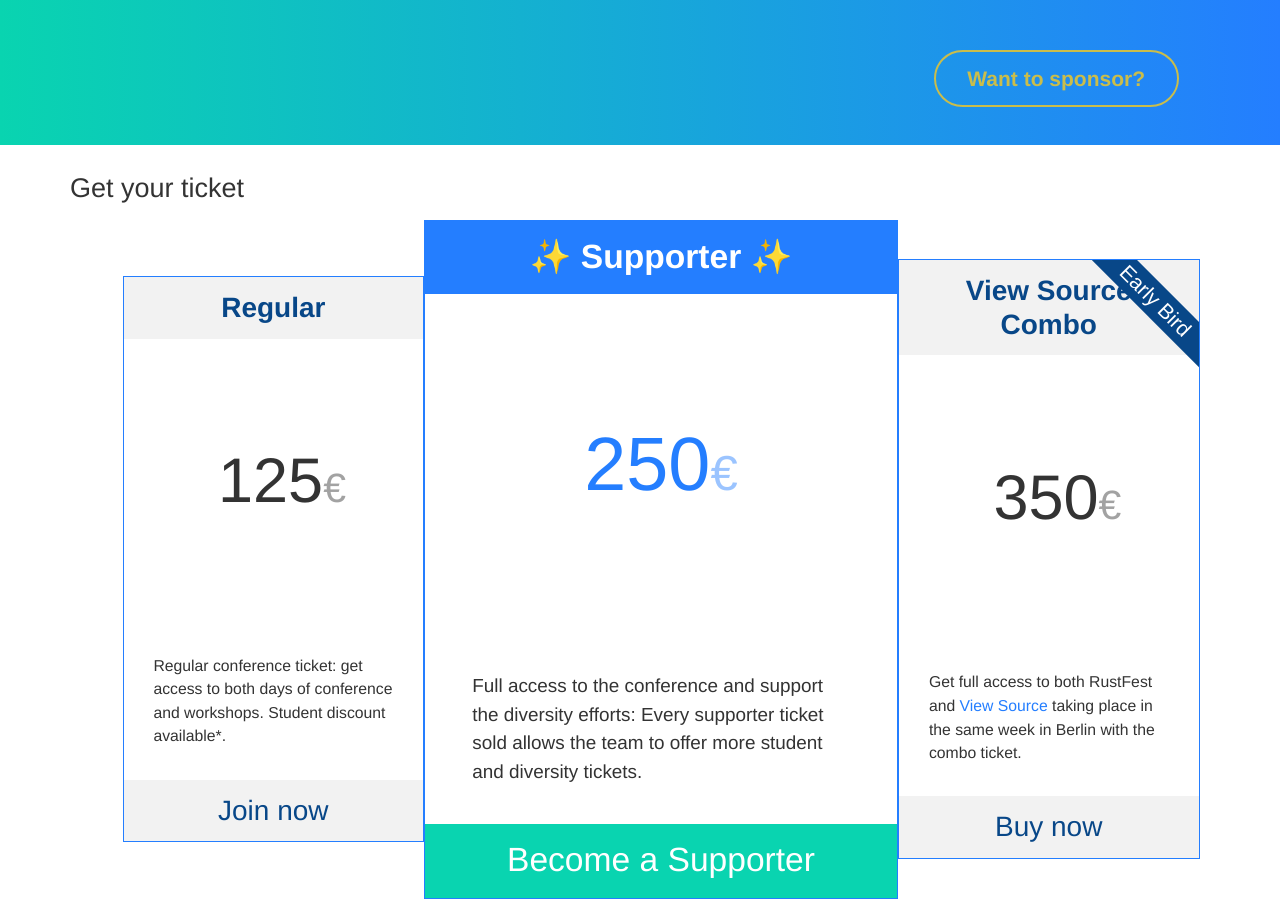
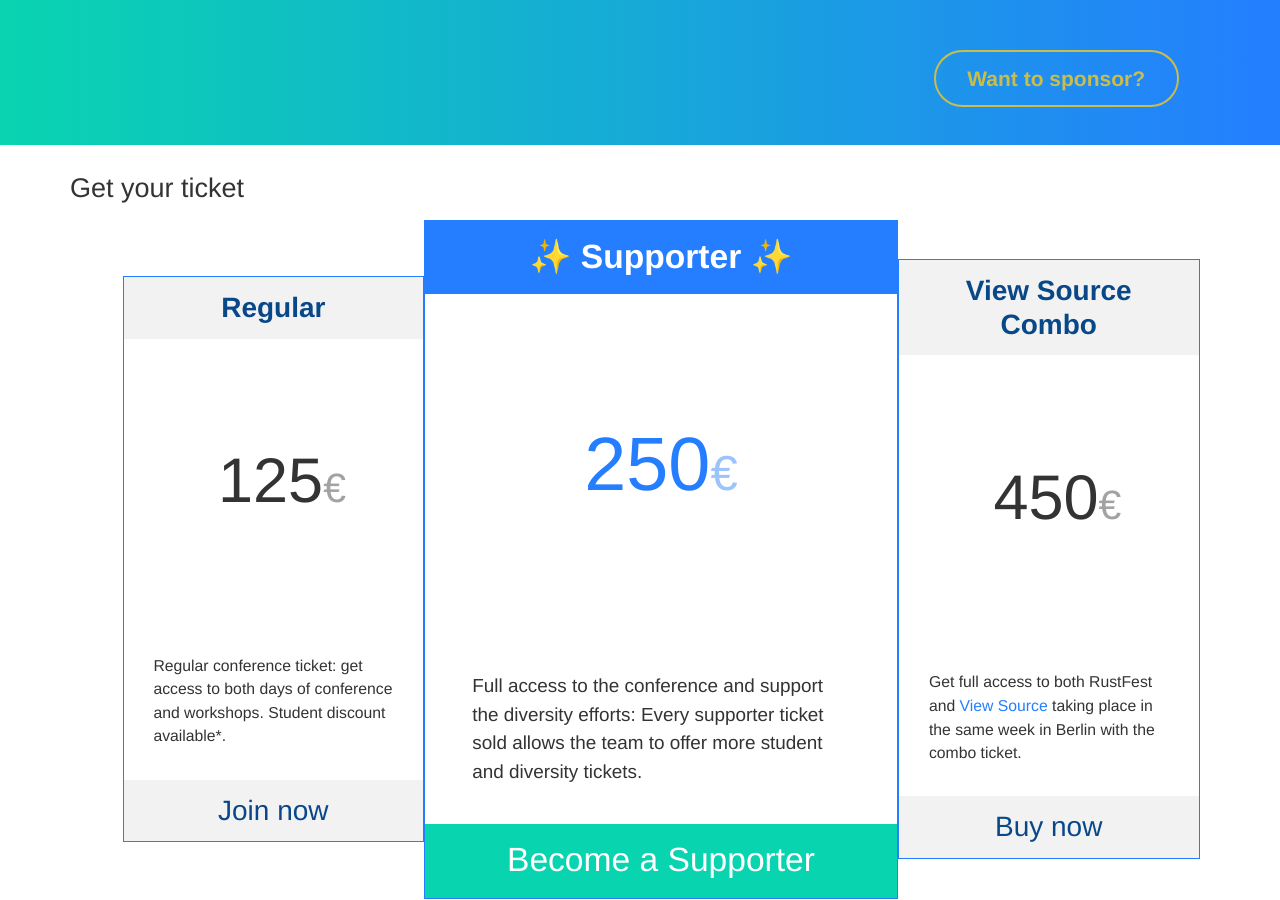
Before and after one commit to RustFestEU/blog.rustfest.eu, a Jekyll site: the page built from index.html, in a window 1280 px wide and 900 px high, scrolled down 2224 px. Built offline with Jekyll 4.4.1, drawn with Linux system fonts in a browser that asks for light colours.

Commit message:
No more early-bird combo ticket in store

```diff
--- a/index.html
+++ b/index.html
@@ -150,13 +150,12 @@
         </a>
       </li>
       <li>
-        <span class="ribbon">Early Bird</span>
         <h3>View Source Combo</h3>
-        <div class="price">350</div>
+        <div class="price">450</div>
         <p class="smallprint">
           Get full access to both RustFest and <a href="https://viewsourceconf.org/berlin-2016/">View Source</a> taking place in the same week in Berlin with the combo ticket.
         </p>
-        <a href="https://ti.to/mdn/rustfest-2016/?zuz5fmg4bj8=1">
+        <a href="https://ti.to/mdn/rustfest-2016/?jmgespnso-i=1">
           <h4>Buy now</h4>
         </a>
       </li>
```
